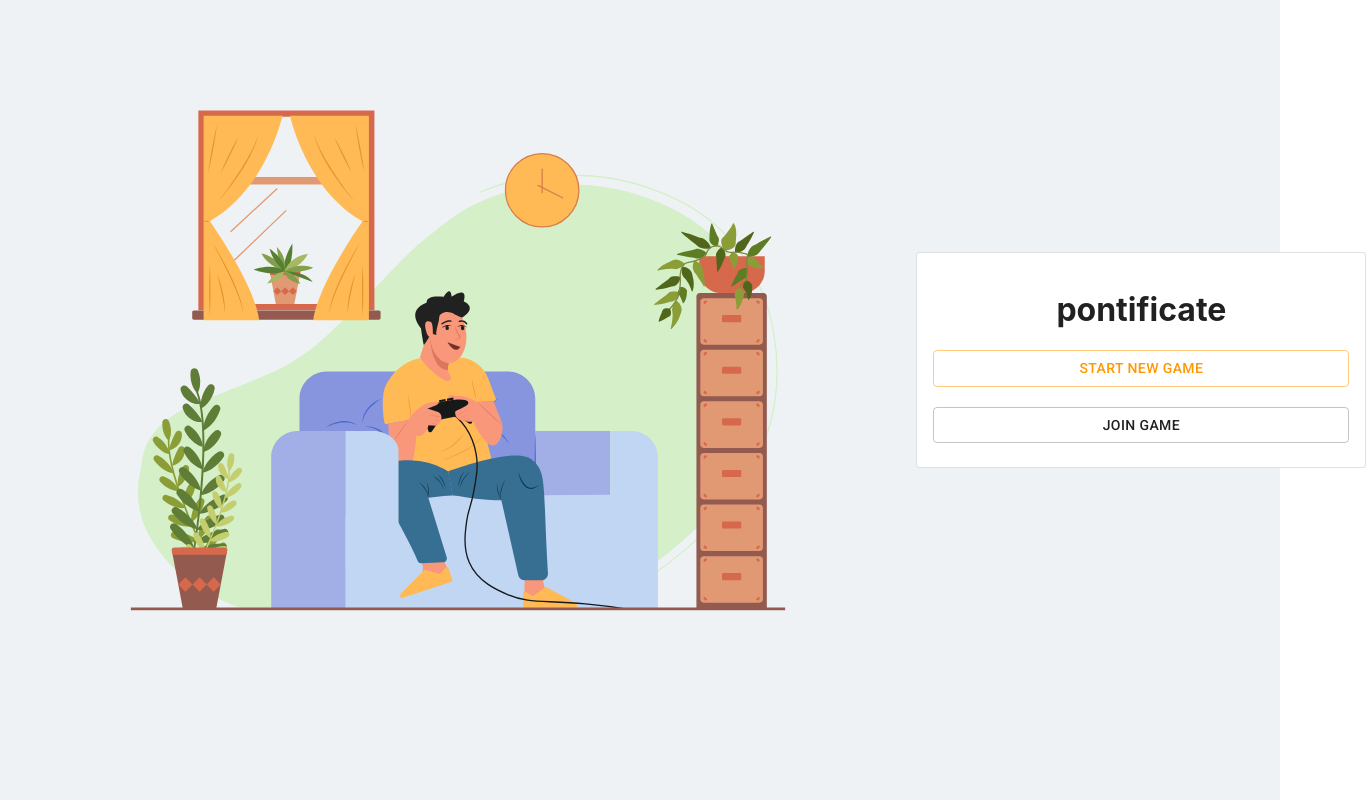
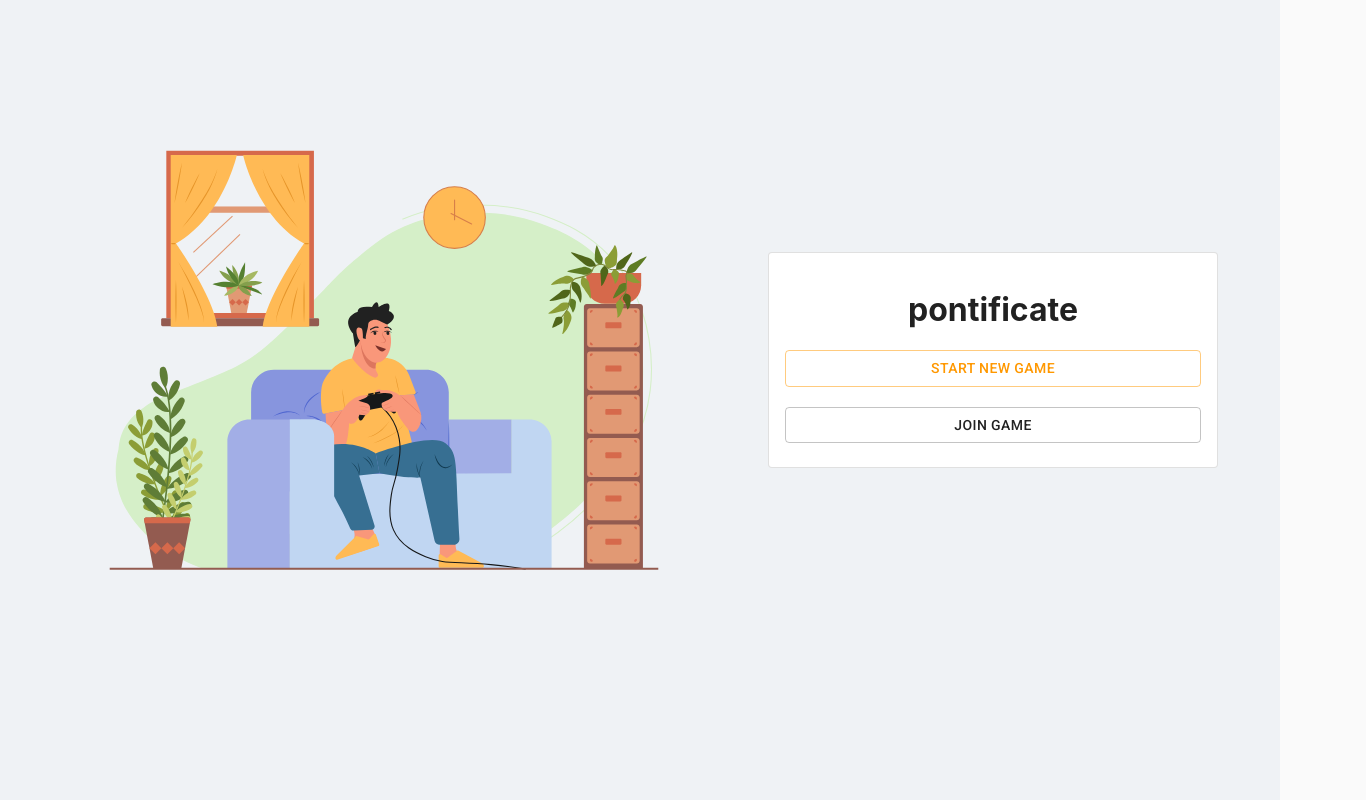
Before and after one commit to allister-grange/pontificate-client, a React (Create React App) app: page / in a window 1280 px wide. Shown: the whole page, 1366 px wide, since content can reach past the window. Built offline with nearby package versions, Linux system fonts and the light colour scheme.

Commit message:
Fixing white space on mobile

```diff
--- a/src/constants/index.ts
+++ b/src/constants/index.ts
@@ -1,3 +1,3 @@
-const SOCKET_SERVER_URL = "http://localhost:3000";
+const SOCKET_SERVER_URL = "http://192.168.0.22:3000";
 
 export default SOCKET_SERVER_URL;
--- a/src/pages/HomePage.tsx
+++ b/src/pages/HomePage.tsx
@@ -96,7 +96,7 @@ function HomePage(): JSX.Element {
   };
 
   return (
-    <div className="App">
+    <div className="home-page-container">
       <div className="instructions-slideshow">
         <img src={boyPlaying} alt="boy playing" />
       </div>
--- a/src/pages/game/BoardPage.tsx
+++ b/src/pages/game/BoardPage.tsx
@@ -49,7 +49,7 @@ const BoardPage = ({ match }: any): JSX.Element => {
           {players.length === 0 && !playerWhoWon && (
             <p>no one is in your game :( something must be wrong!</p>
           )}
-          {!playerWhoWon && (
+          {!playerWhoWon && players.length > 0 && (
             <Table className="board-page-player-table">
               <TableHead>
                 <TableRow>
--- a/src/pages/game/CardPage.tsx
+++ b/src/pages/game/CardPage.tsx
@@ -109,6 +109,7 @@ const CardPage = ({ location }: any): JSX.Element => {
       ) : !turnIsActive ? (
         <div className="waiting-turn-message-container">
           <h1 className="card-word-styling">please wait your turn :)</h1>
+          <h3 className="card-word-styling">{category}</h3>
         </div>
       ) : countdownBeforePlaying > 0 ? (
         <div className="waiting-turn-message-container">
--- a/src/styles/BoardPage.css
+++ b/src/styles/BoardPage.css
@@ -13,16 +13,23 @@
   max-width: 850px;
 }
 
+.board-player-row {
+  background-color: aquamarine;
+}
+
 .board-page-player-container {
   display: flex;
   flex-direction: row;
   justify-content: center;
   align-items: center;
   width: 90%;
+  padding-bottom: 40px;
 }
 
 .board-page-player-card {
   min-width: 80%;
   display: flex;
   justify-content: center;
+  margin: 30px;
+  padding: 30px;
 }
--- a/src/styles/HomePage.css
+++ b/src/styles/HomePage.css
@@ -1,15 +1,9 @@
-body {
-  background-color: white;
+.home-page-container {
   display: flex;
+  flex-direction: row;
   justify-content: center;
-}
-
-.App-header {
-  font-size: calc(16px + 1vmin);
-  color: #282c34;
-  display: flex;
-  justify-content: center;
-  text-align: center;
+  align-items: center;
+  height: 90%;
 }
 
 .instructions-slideshow {
@@ -33,13 +27,6 @@ body {
   flex-direction: column;
   justify-content: center;
   align-content: center;
-}
-
-.App {
-  display: flex;
-  flex-direction: row;
-  height: 90vh;
-  width: 100vw;
 }
 
 .room-details-form {
@@ -104,7 +91,6 @@ input[type=number]::-webkit-outer-spin-button {
   margin: 0;
 }
 
-
 @media screen and (max-width: 850px) {
   .instructions-slideshow {
       display: none !important;
```
